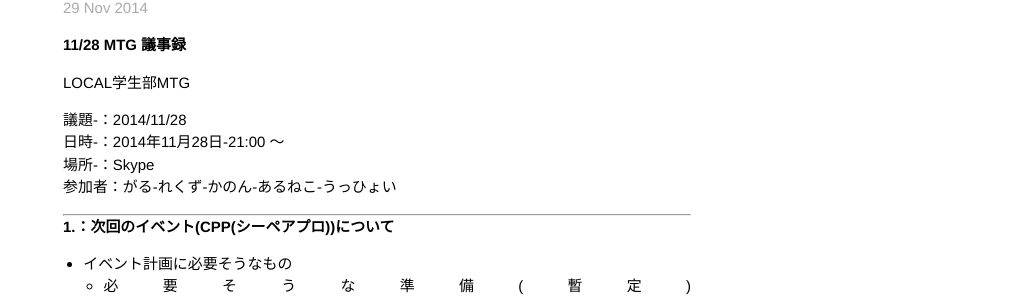
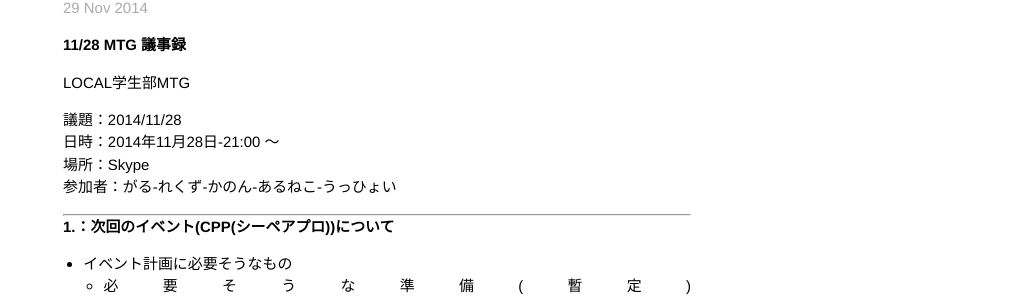
Before and after one commit to local-students/local-students.github.io, a Jekyll site: the page built from _posts/2014-11-28-MTG.markdown, in a window 1280 px wide and 900 px high. Shown: the part 160-461 px from the top of the window, without its empty margins (263-1280 px from the left). Built offline with Jekyll 4.4.1, drawn with Linux system fonts in a browser that asks for light colours; Markdown is read by kramdown in place of the engine named in the settings.

Commit message:
うんち！(コミットの音)

```diff
--- a/_posts/2014-11-28-MTG.markdown
+++ b/_posts/2014-11-28-MTG.markdown
@@ -9,12 +9,13 @@ categories: MTG
 
 LOCAL学生部MTG
 
-議題-：2014/11/28
-日時-：2014年11月28日-21:00 ～
-場所-：Skype
+議題：2014/11/28
+日時：2014年11月28日-21:00 ～
+場所：Skype
 参加者：がる-れくず-かのん-あるねこ-うっひょい
 
 ----------------------------------------------------------------------
+
 #1.：次回のイベント(CPP(シーペアプロ))について
 - イベント計画に必要そうなもの
     - 必要そうな準備(暫定) https://docs.google.com/document/d/1Ed8yxUct9bvPd42XbuPmEGjo4I5kll6rT5QmcwstVEE/edit
@@ -62,7 +63,6 @@ LOCAL学生部MTG
         - 貸出期間 12:00~19:00
     - 集合場所：大通駅27番出口で
 
-
 #2.：名刺のデザインについて
 - http://mhtdesign.net/ でブラウザ上で作成
 - ブラウザにて名刺の修正(がる)
@@ -81,7 +81,6 @@ LOCAL学生部MTG
 - で、オリジナルの方はどうするの？
     - 正会員になってからです(なれば本家名刺オリジナルどちらでもOK)【重要】
     - 名刺がほしい人で本家名刺orオリジナル名刺で行くか決めること！【決定】
-
 
 #3.：公式サイトWikiについて
 - Webページについて 担当：たいこーぼー
@@ -112,7 +111,6 @@ LOCAL学生部MTG
         - やります(あるねこ)→2013/12/06からお手伝い
         - 目標：11月中
 
-
 #4.：PaaSハッカソンについて
 - 告知も兼ねて12月くらいにある程度固まると学校に宣伝できそう→ちょっと怪しい？
 - 開催時期
@@ -127,4 +125,5 @@ LOCAL学生部MTG
 - GUI＋データベースで楽しく何かを作れるよ！
 - できることが多すぎるのでもう少しテーマの縛りがほしい
 - チュートリアル的なもの触った感想：SQL系のクエリたたくのメインで5時間位掛かりそう(うっひょい)
+
 ---------------------------------------------------------------------
```
